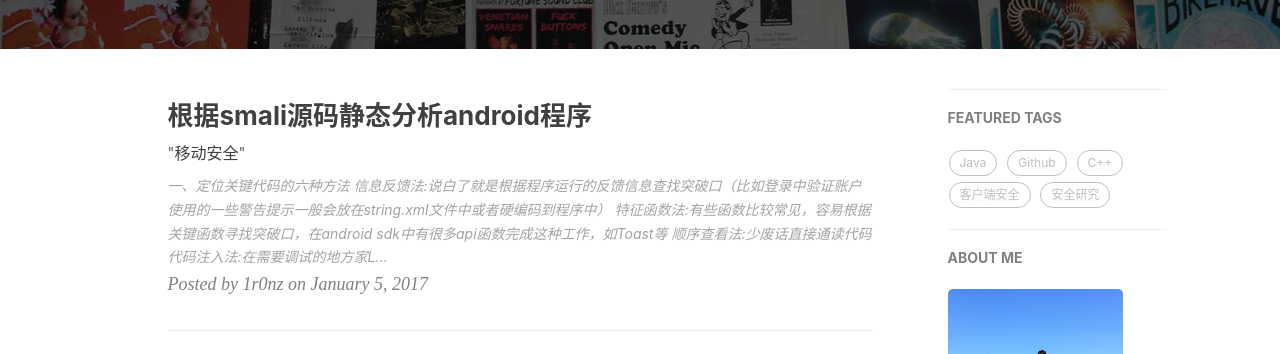
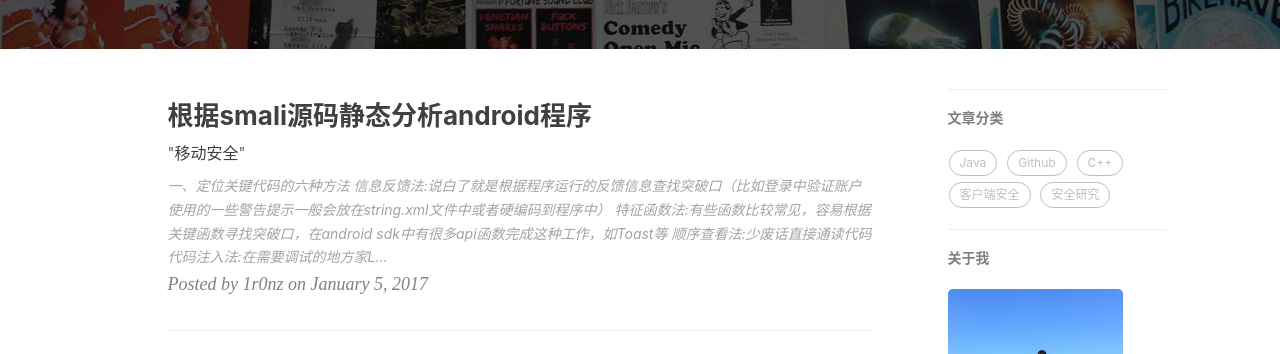
Before and after one commit to yangrz/blog, a Jekyll site: the page built from index.html, in a window 1280 px wide and 900 px high. Shown: the part 408-762 px from the top of the window. Built offline with Jekyll 4.4.1, drawn with Linux system fonts in a browser that asks for light colours; nearby versions of some CDN libraries; the list of posts is cut into pages by our own code; comment, search, counter and statistics services are not loaded.

Commit message:
2017-02-15

```diff
--- a/_layouts/page.html
+++ b/_layouts/page.html
@@ -36,7 +36,7 @@
                 {% if site.featured-tags %}
                 <section>
                     <!-- no hr -->
-                    <h5><a href="{{'/tags/' | prepend: site.baseurl }}">FEATURED TAGS</a></h5>
+                    <h5><a href="{{'/tags/' | prepend: site.baseurl }}">文章分类</a></h5>
                     <div class="tags">
         				{% for tag in site.tags %}
                             {% if tag[1].size > {{site.featured-condition-size}} %}
@@ -85,7 +85,7 @@
                 {% if site.featured-tags %}
                 <section>
                     <hr class="hidden-sm hidden-xs">
-                    <h5><a href="{{'/tags/' | prepend: site.baseurl }}">FEATURED TAGS</a></h5>
+                    <h5><a href="{{'/tags/' | prepend: site.baseurl }}">文章分类</a></h5>
                     <div class="tags">
                         {% for tag in site.tags %}
                             {% if tag[1].size > {{site.featured-condition-size}} %}
@@ -100,7 +100,7 @@
 
                 <!-- Short About -->
                 <section class="visible-md visible-lg">
-                    <hr><h5><a href="{{'/about/' | prepend: site.baseurl }}">ABOUT ME</a></h5>
+                    <hr><h5><a href="{{'/about/' | prepend: site.baseurl }}">关于我</a></h5>
                     <div class="short-about">
                         {% if site.sidebar-avatar %}
                             <img src="{{site.sidebar-avatar}}" />
```
